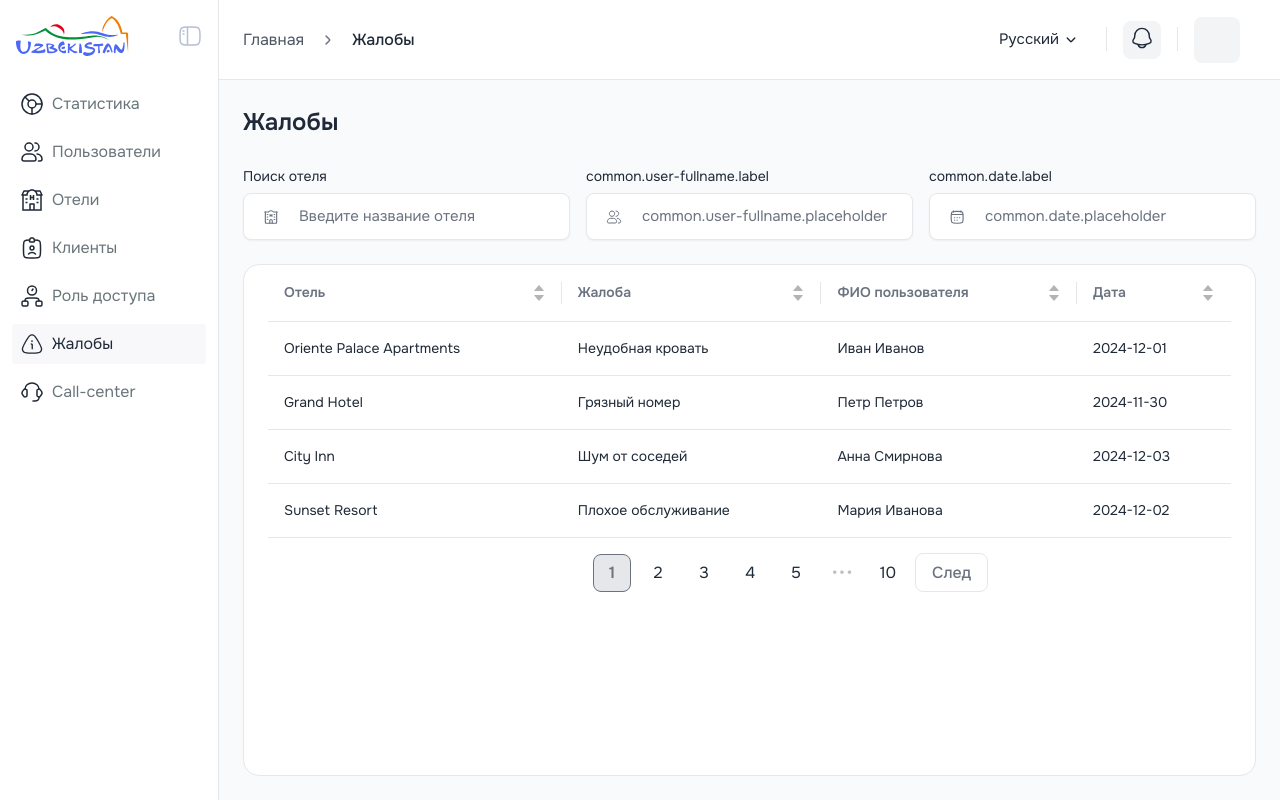
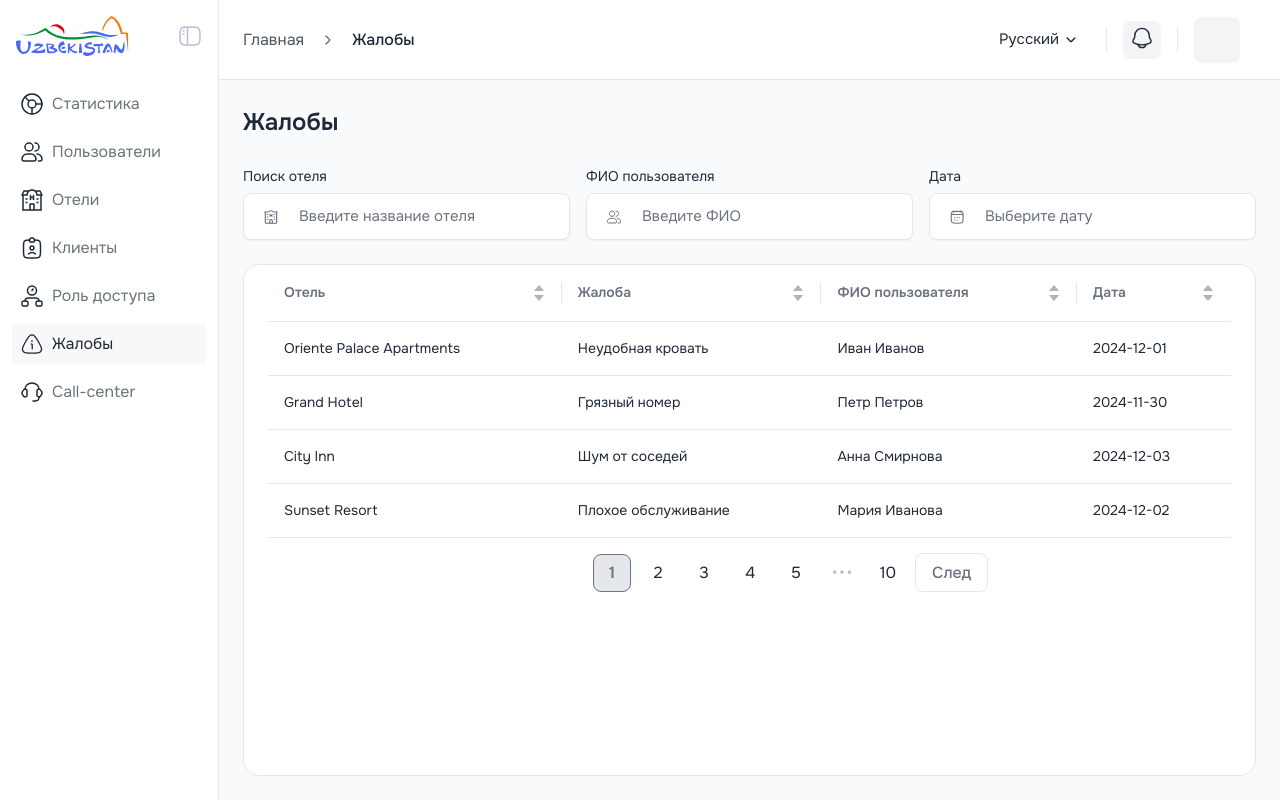
Before and after one commit to milliybro/milliygo-superadmin-front, a React (Vite) app: page /complaints in a window 1280 px wide. Built offline with nearby package versions, Linux system fonts and the light colour scheme.

Commit message:
fix: locales key

```diff
--- a/src/features/complaints/containers/complaints-filters.tsx
+++ b/src/features/complaints/containers/complaints-filters.tsx
@@ -20,22 +20,22 @@ const ComplaintsFilters = () => {
           className="select-shadow"
         />
       </Form.Item>
-      <Form.Item label={t('common.user-fullname.label')}>
+      <Form.Item label={t('fields.user-fullname.label')}>
         <Input
           prefix={
             <UserMultipleIcon className="text-[16px] text-secondary ml-2 mr-4" />
           }
           size="large"
-          placeholder={t('common.user-fullname.placeholder')}
+          placeholder={t('fields.user-fullname.placeholder')}
           className="select-shadow"
         />
       </Form.Item>
-      <Form.Item label={t('common.date.label')}>
+      <Form.Item label={t('fields.date.label')}>
         <DatePicker
           suffixIcon={null}
           className="w-full select-shadow h-[47px]"
           size="large"
-          placeholder={t('common.date.placeholder')}
+          placeholder={t('fields.date.placeholder')}
           prefix={
             <Calendar3Icon className="text-[16px] text-secondary ml-2 mr-4" />
           }
```
